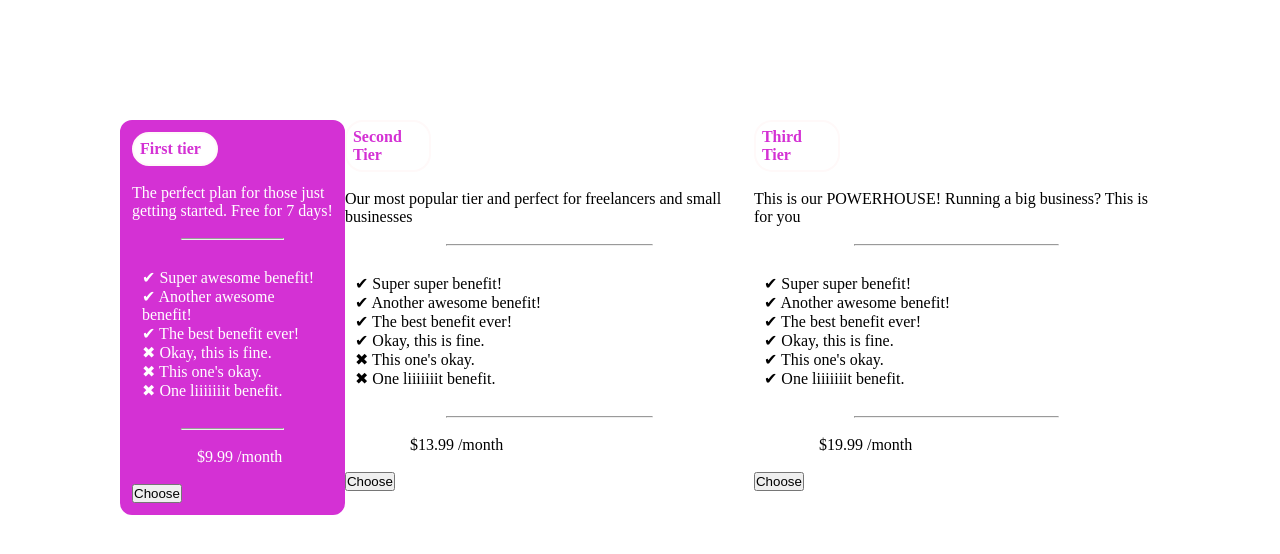
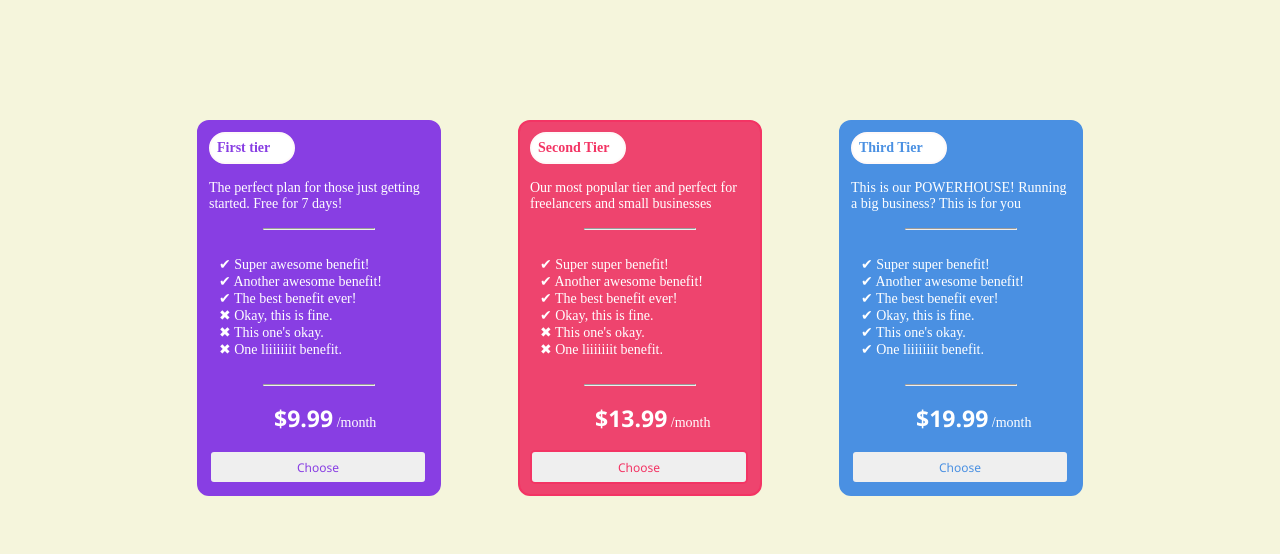
Before and after one commit to AkshathaShivakumar/Pricing-Table-Page, a plain HTML site: page index.html in a window 1280 px wide. Drawn offline with Linux system fonts and the light colour scheme.

Commit message:
Updated CSS file added

```diff
--- a/style.css
+++ b/style.css
@@ -1,31 +1,106 @@
 *{
     margin:0;
     padding: 0;
+}
+body{
+    background-color: beige;
 }
 .pricingTable{
     display: flex;
     margin: 100px;
     padding: 20px;
-    justify-content: space-around;
+    justify-content: space-evenly;
+
 }
-.heading{
+.basic .heading{
     width: 70px;
     border: 2px solid #fff9f9;
     border-radius: 18px ;
     padding: 6px;
     /* font-size:; */
-    color: rgb(212, 49, 212);
+    color: #883ee3;
     font-weight: bold;
     background-color: white;
+}
+.basic button{
+    width: 99%;
+    padding: 2px;
+    font-family: 'Segoe UI', Tahoma, Geneva, Verdana, sans-serif;
+    font-size: 12px;
+    color:  #883ee3;
+    border: 2px solid #883ee3;
+    border-radius: 5px;
+    height: 34px;
 }
 .basic{
     width: 220px ;
     height: auto;
-    border: 2px solid  rgb(212, 49, 212);
+    border: 2px solid #883ee3;
     border-radius: 12px ;
     padding: 10px;
-    background-color:rgb(212, 49, 212) ;
+    background-color:#883ee3;
     color: white;
+    font-size: 14px;
+}
+.pro{
+    width: 220px ;
+    height: auto;
+    border: 2px solid  #f33464;
+    border-radius: 12px ;
+    padding: 10px;
+    background-color: #ee446e ;
+    color: white;
+    font-size: 14px;
+}
+.pro .heading{
+    width: 80px;
+    border: 2px solid #fff9f9;
+    border-radius: 18px ;
+    padding: 6px;
+    /* font-size:; */
+    color:#f33464;
+    font-weight: bold;
+    background-color: white;
+}
+.pro button{
+    width: 99%;
+    padding: 2px;
+    font-family: 'Segoe UI', Tahoma, Geneva, Verdana, sans-serif;
+    font-size: 12px;
+    color: #f33464;
+    border: 2px solid#f33464;
+    border-radius: 5px;
+    height: 34px;
+}
+.premium{
+    width: 220px ;
+    height: auto;
+    border: 2px solid   #4A90E2;
+    border-radius: 12px ;
+    padding: 10px;
+    background-color:  #4A90E2 ;
+    color: white;
+    font-size: 14px;
+}
+.premium .heading{
+    width: 80px;
+    border: 2px solid #fff9f9;
+    border-radius: 18px ;
+    padding: 6px;
+    /* font-size:; */
+    color: #4A90E2;
+    font-weight: bold;
+    background-color: white;
+}
+.premium button{
+    width: 99%;
+    padding: 2px;
+    font-family: 'Segoe UI', Tahoma, Geneva, Verdana, sans-serif;
+    font-size: 12px;
+    color:  #4A90E2;
+    border: 2px solid #4A90E2;
+    border-radius: 5px;
+    height: 34px;
 }
 .details {
     padding: 10px;
@@ -33,8 +108,14 @@
 .pricingTable hr{
     width: 50% ;
     margin: auto;
+    color: black;
 }
 .price{
     padding-left:65px;
     margin: auto;
 }
+.amt{
+    font-size: 23px;
+    font-weight: bolder;
+    font-family: 'Segoe UI', Tahoma, Geneva, Verdana, sans-serif;
+}
```
